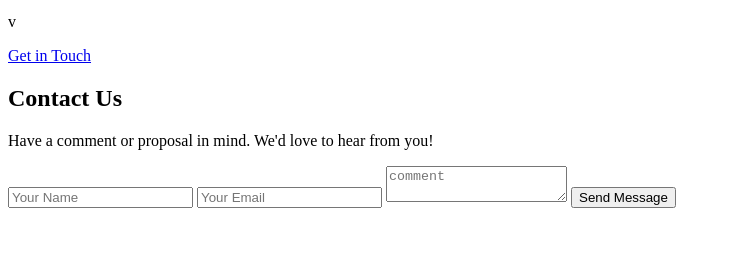
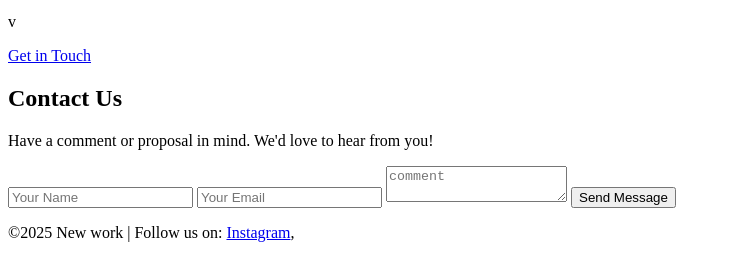
Before and after one commit to Kkals11/learn-html-css-js, a plain HTML site: page week4/index.html in a window 1280 px wide. Shown: the part 1094-1352 px from the top of the page, without its empty margins (0-731 px from the left). Before the commit the page ends 1310 px from the top, so only its background shows below. Drawn offline with Linux system fonts and the light colour scheme.

Commit message:
update 8

```diff
--- a/week4/index.html
+++ b/week4/index.html
@@ -102,5 +102,10 @@
     </form>
   </section>
 
+  <!-- Footer -->
+  <footer>
+    <p>&copy;2025 New work | Follow us on: <a href="#">Instagram</a>,</a></p>
+  </footer>
+
 </body>
 </html>
```
